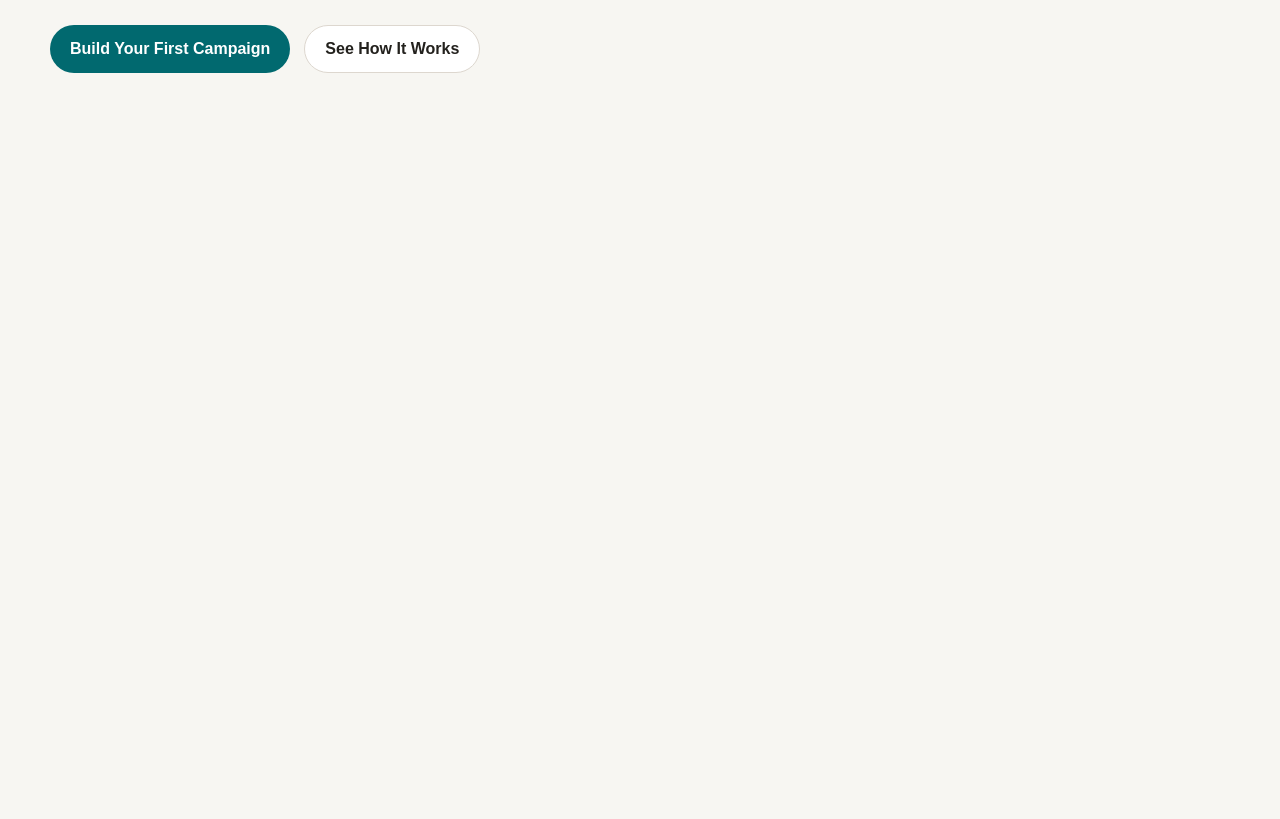
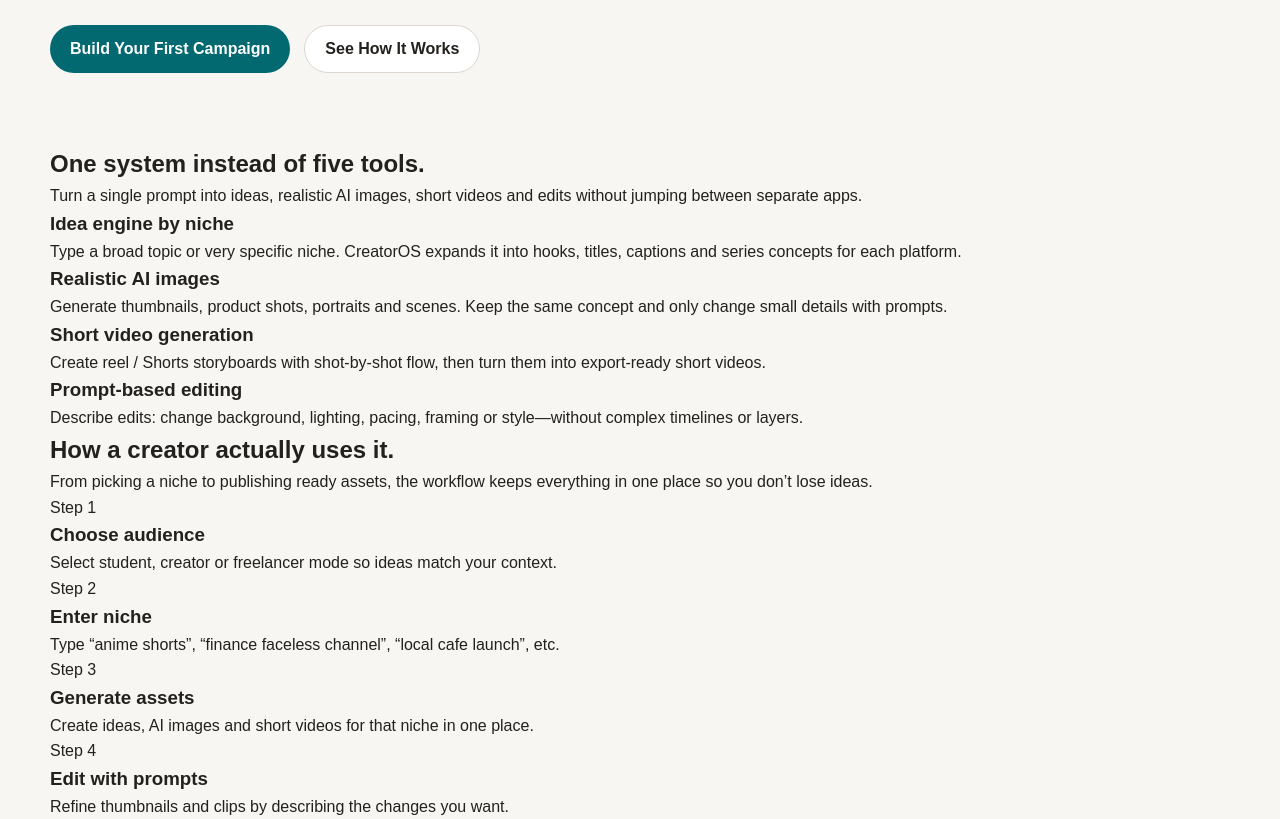
Before and after one commit to Harsh-D11/creatoros, a plain HTML site: page index.html in a window 1280 px wide. Shown: the part 655-1474 px from the top of the page. Before the commit the page ends 800 px from the top, so only its background shows below. Drawn offline with Linux system fonts and the light colour scheme; a web font is replaced by a local one.

Commit message:
updated index.html

```diff
--- a/index.html
+++ b/index.html
@@ -35,6 +35,7 @@
   </header>
 
   <main>
+    <!-- HERO -->
     <section class="hero">
       <div class="container hero-grid">
         <div class="hero-text">
@@ -56,7 +57,10 @@
             <span></span><span></span><span></span>
           </div>
           <div class="hero-box">
-            <p>Generate 20 content ideas for an anime shorts channel, then create 3 thumbnail concepts and one short video storyboard.</p>
+            <p>
+              Generate 20 content ideas for an anime shorts channel, then create
+              3 thumbnail concepts and one short video storyboard — all from one prompt.
+            </p>
           </div>
           <div class="tag-row">
             <span>Anime</span>
@@ -66,6 +70,94 @@
         </div>
       </div>
     </section>
+
+    <!-- FEATURES -->
+    <section id="features" class="section">
+      <div class="container">
+        <div class="section-head">
+          <h2>One system instead of five tools.</h2>
+          <p>
+            Turn a single prompt into ideas, realistic AI images, short videos
+            and edits without jumping between separate apps.
+          </p>
+        </div>
+
+        <div class="feature-grid">
+          <article class="feature-card">
+            <h3>Idea engine by niche</h3>
+            <p>
+              Type a broad topic or very specific niche. CreatorOS expands it
+              into hooks, titles, captions and series concepts for each platform.
+            </p>
+          </article>
+
+          <article class="feature-card">
+            <h3>Realistic AI images</h3>
+            <p>
+              Generate thumbnails, product shots, portraits and scenes.
+              Keep the same concept and only change small details with prompts.
+            </p>
+          </article>
+
+          <article class="feature-card">
+            <h3>Short video generation</h3>
+            <p>
+              Create reel / Shorts storyboards with shot-by-shot flow,
+              then turn them into export‑ready short videos.
+            </p>
+          </article>
+
+          <article class="feature-card">
+            <h3>Prompt-based editing</h3>
+            <p>
+              Describe edits: change background, lighting, pacing, framing or
+              style—without complex timelines or layers.
+            </p>
+          </article>
+        </div>
+      </div>
+    </section>
+
+    <!-- WORKFLOW -->
+    <section id="workflow" class="section">
+      <div class="container">
+        <div class="section-head">
+          <h2>How a creator actually uses it.</h2>
+          <p>
+            From picking a niche to publishing ready assets, the workflow
+            keeps everything in one place so you don’t lose ideas.
+          </p>
+        </div>
+
+        <div class="workflow-grid">
+          <div class="step">
+            <span class="step-label">Step 1</span>
+            <h3>Choose audience</h3>
+            <p>Select student, creator or freelancer mode so ideas match your context.</p>
+          </div>
+
+          <div class="step">
+            <span class="step-label">Step 2</span>
+            <h3>Enter niche</h3>
+            <p>Type “anime shorts”, “finance faceless channel”, “local cafe launch”, etc.</p>
+          </div>
+
+          <div class="step">
+            <span class="step-label">Step 3</span>
+            <h3>Generate assets</h3>
+            <p>Create ideas, AI images and short videos for that niche in one place.</p>
+          </div>
+
+          <div class="step">
+            <span class="step-label">Step 4</span>
+            <h3>Edit with prompts</h3>
+            <p>Refine thumbnails and clips by describing the changes you want.</p>
+          </div>
+        </div>
+      </div>
+    </section>
+
+    <!-- we’ll add audience + pricing + faq + footer later -->
   </main>
 
   <script src="script.js"></script>
```
